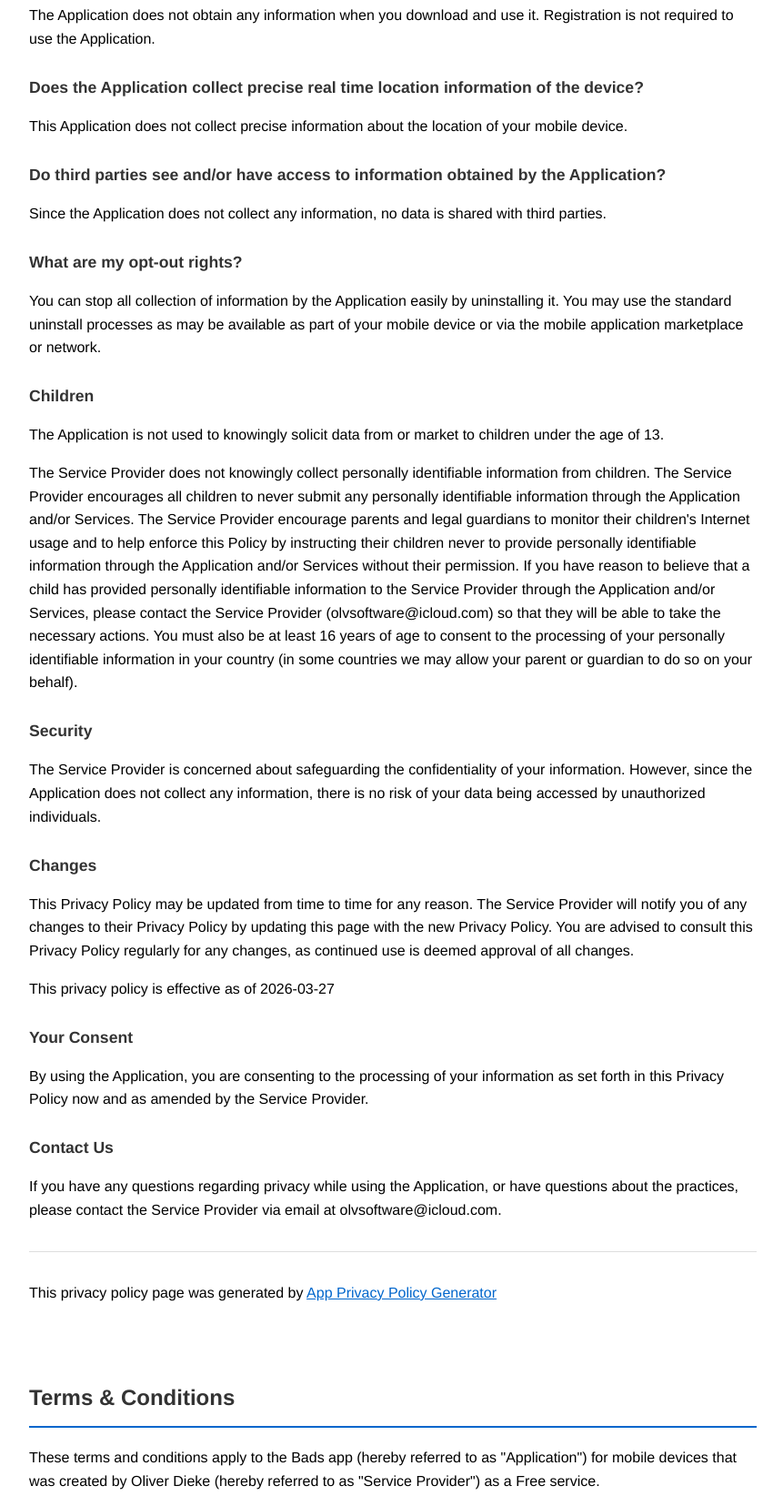
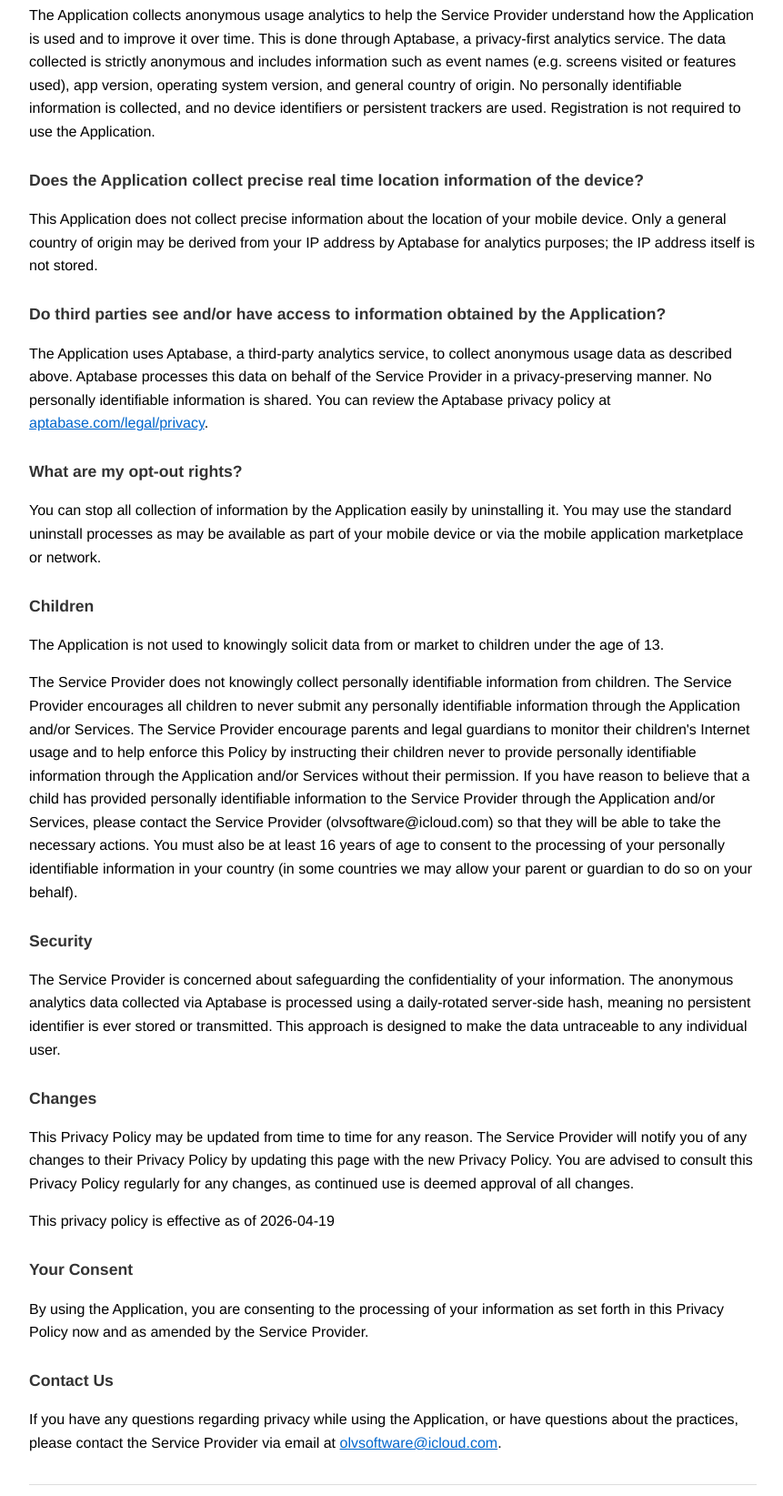
Before and after one commit to olvrwn/Bads-Public-Ressources, a plain HTML site: page index.html in a window 1280 px wide. Shown: the part 357-2001 px from the top of the page at 91% size, without its empty margins (208-1069 px from the left). Drawn offline with Linux system fonts and the light colour scheme.

Commit message:
Updated PP and ToC

```diff
--- a/index.html
+++ b/index.html
@@ -56,7 +56,7 @@
 <body>
   <nav>
     <a href="#pp">Privacy Policy</a>
-    <a href="#toc">Terms & Conditions</a>
+    <a href="#toc">Terms &amp; Conditions</a>
   </nav>
 
   <section id="pp">
@@ -64,13 +64,13 @@
     <p>This privacy policy applies to the Bads app (hereby referred to as "Application") for mobile devices that was created by Oliver Dieke (hereby referred to as "Service Provider") as a Free service. This service is intended for use "AS IS".</p>
 
     <strong>What information does the Application obtain and how is it used?</strong>
-    <p>The Application does not obtain any information when you download and use it. Registration is not required to use the Application.</p>
+    <p>The Application collects anonymous usage analytics to help the Service Provider understand how the Application is used and to improve it over time. This is done through Aptabase, a privacy-first analytics service. The data collected is strictly anonymous and includes information such as event names (e.g. screens visited or features used), app version, operating system version, and general country of origin. No personally identifiable information is collected, and no device identifiers or persistent trackers are used. Registration is not required to use the Application.</p>
 
     <strong>Does the Application collect precise real time location information of the device?</strong>
-    <p>This Application does not collect precise information about the location of your mobile device.</p>
+    <p>This Application does not collect precise information about the location of your mobile device. Only a general country of origin may be derived from your IP address by Aptabase for analytics purposes; the IP address itself is not stored.</p>
 
     <strong>Do third parties see and/or have access to information obtained by the Application?</strong>
-    <p>Since the Application does not collect any information, no data is shared with third parties.</p>
+    <p>The Application uses Aptabase, a third-party analytics service, to collect anonymous usage data as described above. Aptabase processes this data on behalf of the Service Provider in a privacy-preserving manner. No personally identifiable information is shared. You can review the Aptabase privacy policy at <a href="https://aptabase.com/legal/privacy" target="_blank" rel="noopener noreferrer">aptabase.com/legal/privacy</a>.</p>
 
     <strong>What are my opt-out rights?</strong>
     <p>You can stop all collection of information by the Application easily by uninstalling it. You may use the standard uninstall processes as may be available as part of your mobile device or via the mobile application marketplace or network.</p>
@@ -81,25 +81,24 @@
     <p>The Service Provider does not knowingly collect personally identifiable information from children. The Service Provider encourages all children to never submit any personally identifiable information through the Application and/or Services. The Service Provider encourage parents and legal guardians to monitor their children's Internet usage and to help enforce this Policy by instructing their children never to provide personally identifiable information through the Application and/or Services without their permission. If you have reason to believe that a child has provided personally identifiable information to the Service Provider through the Application and/or Services, please contact the Service Provider (olvsoftware@icloud.com) so that they will be able to take the necessary actions. You must also be at least 16 years of age to consent to the processing of your personally identifiable information in your country (in some countries we may allow your parent or guardian to do so on your behalf).</p>
 
     <strong>Security</strong>
-    <p>The Service Provider is concerned about safeguarding the confidentiality of your information. However, since the Application does not collect any information, there is no risk of your data being accessed by unauthorized individuals.</p>
+    <p>The Service Provider is concerned about safeguarding the confidentiality of your information. The anonymous analytics data collected via Aptabase is processed using a daily-rotated server-side hash, meaning no persistent identifier is ever stored or transmitted. This approach is designed to make the data untraceable to any individual user.</p>
 
     <strong>Changes</strong>
     <p>This Privacy Policy may be updated from time to time for any reason. The Service Provider will notify you of any changes to their Privacy Policy by updating this page with the new Privacy Policy. You are advised to consult this Privacy Policy regularly for any changes, as continued use is deemed approval of all changes.</p>
 
-    <p>This privacy policy is effective as of 2026-03-27</p>
+    <p>This privacy policy is effective as of 2026-04-19</p>
 
     <strong>Your Consent</strong>
     <p>By using the Application, you are consenting to the processing of your information as set forth in this Privacy Policy now and as amended by the Service Provider.</p>
 
     <strong>Contact Us</strong>
-    <p>If you have any questions regarding privacy while using the Application, or have questions about the practices, please contact the Service Provider via email at olvsoftware@icloud.com.</p>
+    <p>If you have any questions regarding privacy while using the Application, or have questions about the practices, please contact the Service Provider via email at <a href="mailto:olvsoftware@icloud.com">olvsoftware@icloud.com</a>.</p>
 
     <hr>
-    <p>This privacy policy page was generated by <a href="https://app-privacy-policy-generator.nisrulz.com/" target="_blank" rel="noopener noreferrer">App Privacy Policy Generator</a></p>
   </section>
 
   <section id="toc">
-    <h1>Terms & Conditions</h1>
+    <h1>Terms &amp; Conditions</h1>
     <p>These terms and conditions apply to the Bads app (hereby referred to as "Application") for mobile devices that was created by Oliver Dieke (hereby referred to as "Service Provider") as a Free service.</p>
 
     <p>Upon downloading or utilizing the Application, you are automatically agreeing to the following terms. It is strongly advised that you thoroughly read and understand these terms prior to using the Application.</p>
@@ -108,7 +107,7 @@
 
     <p>The Service Provider is dedicated to ensuring that the Application is as beneficial and efficient as possible. As such, they reserve the right to modify the Application or charge for their services at any time and for any reason. The Service Provider assures you that any charges for the Application or its services will be clearly communicated to you.</p>
 
-    <p>The Application stores and processes personal data that you have provided to the Service Provider in order to provide the Service. It is your responsibility to maintain the security of your phone and access to the Application. The Service Provider strongly advise against jailbreaking or rooting your phone, which involves removing software restrictions and limitations imposed by the official operating system of your device. Such actions could expose your phone to malware, viruses, malicious programs, compromise your phone's security features, and may result in the Application not functioning correctly or at all.</p>
+    <p>The Application automatically collects anonymous usage analytics data to improve the Service. This data is collected via Aptabase, a privacy-first analytics provider, and is strictly non-identifiable. It is your responsibility to maintain the security of your phone and access to the Application. The Service Provider strongly advise against jailbreaking or rooting your phone, which involves removing software restrictions and limitations imposed by the official operating system of your device. Such actions could expose your phone to malware, viruses, malicious programs, compromise your phone's security features, and may result in the Application not functioning correctly or at all.</p>
 
     <p>Please be aware that the Service Provider does not assume responsibility for certain aspects. Some functions of the Application require an active internet connection, which can be Wi-Fi or provided by your mobile network provider. The Service Provider cannot be held responsible if the Application does not function at full capacity due to lack of access to Wi-Fi or if you have exhausted your data allowance.</p>
 
@@ -123,13 +122,12 @@
     <strong>Changes to These Terms and Conditions</strong>
     <p>The Service Provider may periodically update their Terms and Conditions. Therefore, you are advised to review this page regularly for any changes. The Service Provider will notify you of any changes by posting the new Terms and Conditions on this page.</p>
 
-    <p>These terms and conditions are effective as of 2026-03-27</p>
+    <p>These terms and conditions are effective as of 2026-04-19</p>
 
     <strong>Contact Us</strong>
-    <p>If you have any questions or suggestions about the Terms and Conditions, please do not hesitate to contact the Service Provider at olvsoftware@icloud.com.</p>
+    <p>If you have any questions or suggestions about the Terms and Conditions, please do not hesitate to contact the Service Provider at <a href="mailto:olvsoftware@icloud.com">olvsoftware@icloud.com</a>.</p>
 
     <hr>
-    <p>This Terms and Conditions page was generated by <a href="https://app-privacy-policy-generator.nisrulz.com/" target="_blank" rel="noopener noreferrer">App Privacy Policy Generator</a></p>
   </section>
 </body>
 </html>
```
